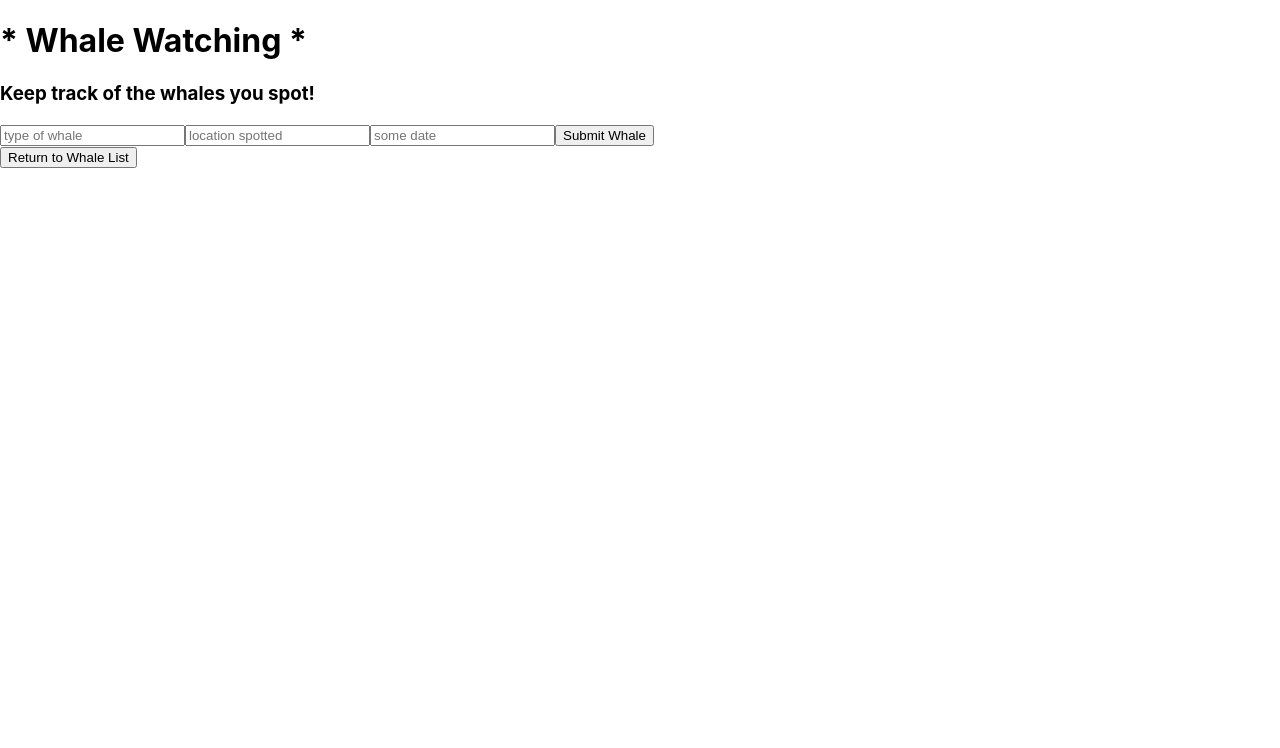
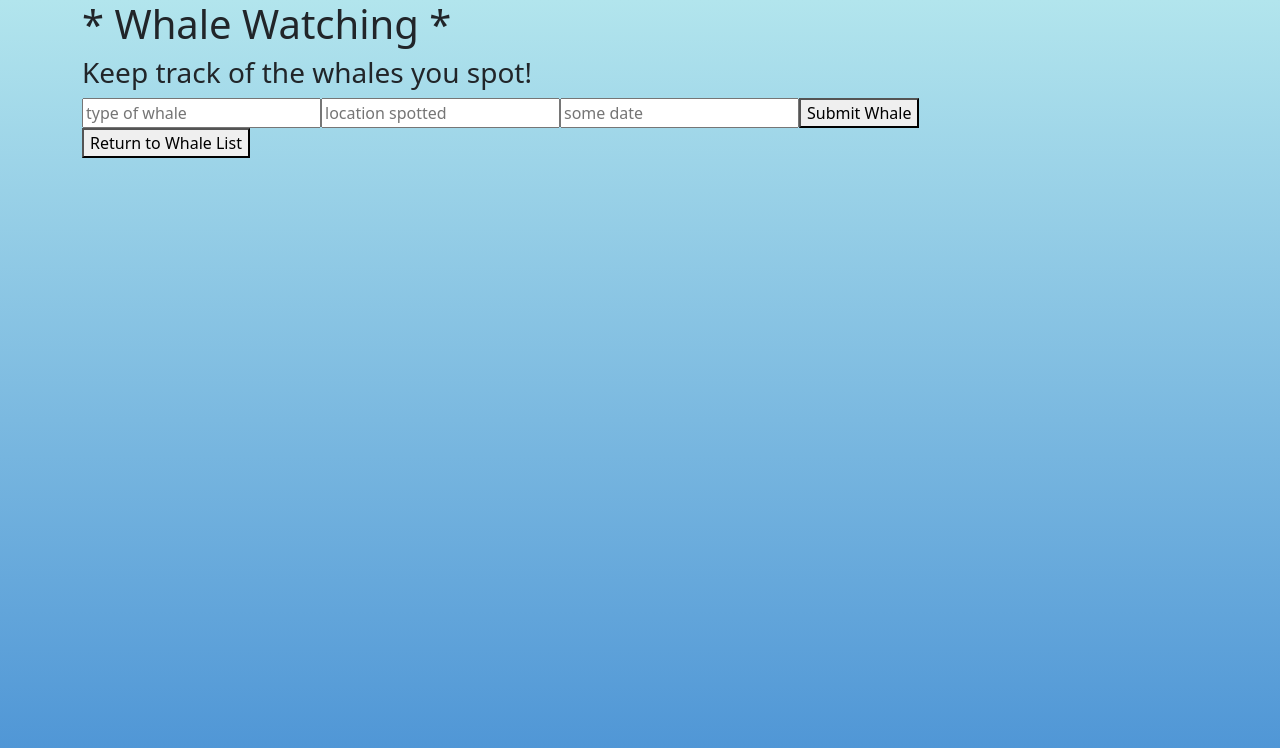
Before and after one commit to lauramhope/WhaleTracker, a React (Create React App) app: page / in a window 1280 px wide. Both pictures are taken after a click on the button "Add Whale". Shown: the top 748 px of the page. Built offline with nearby package versions, Linux system fonts and the light colour scheme.

Commit message:
delete functionality in place, edit update WIP

```diff
--- a/package.json
+++ b/package.json
@@ -6,6 +6,7 @@
     "@testing-library/jest-dom": "^5.16.5",
     "@testing-library/react": "^13.4.0",
     "@testing-library/user-event": "^13.5.0",
+    "bootstrap": "^5.3.0",
     "react": "^18.2.0",
     "react-dom": "^18.2.0",
     "react-scripts": "5.0.1",
--- a/src/components/App.js
+++ b/src/components/App.js
@@ -2,12 +2,15 @@ import './App.css';
 import React from 'react';
 import Header from './Header';
 import WhaleControl from "./WhaleControl";
+import 'bootstrap/dist/css/bootstrap.min.css';
 
 function App(){
   return (
     <React.Fragment>
-      <Header />
-      <WhaleControl/>
+      <div class="container">
+        <Header />
+        <WhaleControl />
+      </div>
     </React.Fragment>
   );
 }
--- a/src/components/EditWhaleForm.js
+++ b/src/components/EditWhaleForm.js
@@ -1,27 +1,30 @@
-// import React from "react";
-// import ReusableForm from "./ReusableForm";
-// import PropTypes from "prop-types";
+import React from "react";
+import ReusableForm from "./ReusableForm";
+import PropTypes from "prop-types";
 
-// function EditWhaleForm(props) {
-//   const { whale } = props;
+EditWhaleForm.propTypes = {
+  whale: PropTypes.object,
+  onEditWhale: PropTypes.func
+};
 
-//   function handleEditWhaleFormSubmission(event){
-//     event.preventDefault();
-//     props.onEditWhale({species: event.target.species.value, location: event.target.location.value, date: event.target.date.value, id: whale.id});
-//   }
+function EditWhaleForm(props) {
+  const { whale } = props;
 
-//   return (
-//     <React.Fragment>
-//       <ReusableForm
-//         formSubmissionHandler={handleEditWhaleFormSubmission}
-//         buttonText="Update Whale" />
-//     </React.Fragment>
-//   );
-// }
+  function handleEditWhaleFormSubmission(event){
+    event.preventDefault();
+    props.onEditWhale({species: event.target.species.value,
+       location: event.target.location.value,
+       date: event.target.date.value,
+       id: whale.id});
+  }
 
-// EditWhaleForm.propTypes = {
-//   whale: PropTypes.object,
-//   onEditWhale: PropTypes.func
-// };
+    return (
+      <React.Fragment>
+        <ReusableForm
+          formSubmissionHandler={handleEditWhaleFormSubmission}
+          buttonText="Update Whale" />
+      </React.Fragment>
+    );
+}
 
-// export default EditWhaleForm;
+export default EditWhaleForm;
--- a/src/components/NewWhaleForm.js
+++ b/src/components/NewWhaleForm.js
@@ -1,7 +1,7 @@
 import React from "react";
 import { v4 } from 'uuid';
 import PropTypes from "prop-types";
-
+import ReusableForm from "./ReusableForm";
 
 function NewWhaleForm(props){
   function handleNewWhaleFormSubmission(event){
@@ -16,21 +16,9 @@ function NewWhaleForm(props){
 
   return (
     <React.Fragment>
-      <form onSubmit={handleNewWhaleFormSubmission}>
-        <input
-          type="text"
-          name="species"
-          placeholder="type of whale"/>
-        <input
-          type="text"
-          name="location"
-          placeholder="location spotted"/>
-        <input
-          type="text"
-          name="date"
-          placeholder="some date"/>
-        <button type='submit'>Submit Whale</button>
-      </form>
+      <ReusableForm
+        formSubmissionHandler={handleNewWhaleFormSubmission}
+        buttonText="Add Whale" />
     </React.Fragment>
   );
 }
--- a/src/components/ReusableForm.js
+++ b/src/components/ReusableForm.js
@@ -1,30 +1,30 @@
-// import React from "react";
-// import PropTypes from "prop-types";
+import React from "react";
+import PropTypes from "prop-types";
 
-// function ReusableForm(props) {
-//   return (
-//     <React.Fragment>
-//       <form onSubmit={props.formSubmissionHandler}>
-//       <input
-//           type="text"
-//           name="species"
-//           placeholder="type of whale"/>
-//         <input
-//           type="text"
-//           name="location"
-//           placeholder="location spotted"/>
-//         <input
-//           type="text"
-//           name="date"
-//           placeholder="some date"/>
-//         <button type='submit'>Submit Whale</button>
-//       </form>
-//     </React.Fragment>
-//   );
-// }
+function ReusableForm(props) {
+  return (
+    <React.Fragment>
+      <form onSubmit={props.formSubmissionHandler}>
+      <input
+          type="text"
+          name="species"
+          placeholder="type of whale"/>
+        <input
+          type="text"
+          name="location"
+          placeholder="location spotted"/>
+        <input
+          type="text"
+          name="date"
+          placeholder="some date"/>
+        <button type='submit'>Submit Whale</button>
+      </form>
+    </React.Fragment>
+  );
+}
 
-// ReusableForm.propTypes = {
-//   formSubmissionHandler: PropTypes.func
-// };
+ReusableForm.propTypes = {
+  formSubmissionHandler: PropTypes.func
+};
 
-// export default ReusableForm;
+export default ReusableForm;
--- a/src/components/Whale.js
+++ b/src/components/Whale.js
@@ -5,9 +5,9 @@ function Whale(props){
   return(
     <React.Fragment>
       <div onClick = {() => props.whenWhaleClicked(props.id)}>
-        <h3>Species: {props.species}</h3>
-        <p>Date: {props.date}</p>
-        <p>Location: {props.location}</p>
+        <h3>{props.species}</h3>
+        <p>{props.date}</p>
+        <p>{props.location}</p>
       </div>
     </React.Fragment>
   );
--- a/src/components/WhaleControl.js
+++ b/src/components/WhaleControl.js
@@ -2,15 +2,17 @@ import React from 'react';
 import WhaleList from './WhaleList';
 import NewWhaleForm from "./NewWhaleForm";
 import WhaleDetail from './WhaleDetail';
-// import EditWhaleForm from './EditWhaleForm';
+import EditWhaleForm from './EditWhaleForm';
 
 class WhaleControl extends React.Component {
+
   constructor(props) {
     super(props);
     this.state = {
       formVisibleOnPage: false,
       mainWhaleList: [],
-      selectedWhale: null
+      selectedWhale: null,
+      editing: false
     };
   }
 
@@ -18,25 +20,27 @@ class WhaleControl extends React.Component {
     const selectWhale = this.state.mainWhaleList.filter(whale => whale.id === id)[0];
     this.setState({selectedWhale: selectWhale});
   }
-  // OLD HANDLE CLICK for reference
-  // handleClick = () => {
-  //   this.setState(prevState => ({
-  //     formVisibleOnPage: !prevState.formVisibleOnPage
-  //   }));
-  // }
-
 
   handleClick = () => {
     if(this.state.selectedWhale != null){
       this.setState({
         formVisibleOnPage: false,
-        selectedWhale: null
+        selectedWhale: null,
+        editing: false
       });
     }else {
       this.setState(prevState => ({
         formVisibleOnPage: !prevState.formVisibleOnPage
       }));
+    }
   }
+
+  handleDeletingWhale = (id) => {
+    const selectWhale = this.state.mainWhaleList.filter(whale => whale.id !== id);
+    this.setState({
+      mainWhaleList: selectWhale,
+      selectedWhale: null
+    });
   }
 
   handleEditingWhaleInList = (whaleToEdit) => {
@@ -50,6 +54,11 @@ class WhaleControl extends React.Component {
     });
   }
 
+  handleEditClick = () => {
+    console.log("handleEditClick reached!");
+    this.setState({editing: true});
+  }
+
   handleAddNewWhaleToList = (newWhale) => {
     const newWhaleList = this.state.mainWhaleList.concat(newWhale);
     this.setState({mainWhaleList: newWhaleList,
@@ -60,10 +69,13 @@ class WhaleControl extends React.Component {
     let currentlyVisibleState = null;
     let buttonText = null;
 
-    if(this.state.selectedWhale != null){
-      currentlyVisibleState = <WhaleDetail whale={this.state.selectedWhale} />
-      buttonText = "Return to Ticket List";
-    }else if (this.state.formVisibleOnPage) {
+    if(this.state.editing){
+      currentlyVisibleState = <EditWhaleForm whale = {this.state.selectedWhale} onEditWhale = {this.handleEditingWhaleInList} />
+      buttonText = "Return to Whale List";
+    } else if(this.state.selectedWhale != null){
+      currentlyVisibleState = <WhaleDetail whale={this.state.selectedWhale} onClickingDelete = {this.handleDeletingWhale} />
+      buttonText = "Return to Whale List";
+    } else if (this.state.formVisibleOnPage) {
       currentlyVisibleState = <NewWhaleForm onNewWhaleCreation={this.handleAddNewWhaleToList} />;
       buttonText = "Return to Whale List";
     } else {
--- a/src/components/WhaleDetail.js
+++ b/src/components/WhaleDetail.js
@@ -2,19 +2,23 @@ import React from 'react';
 import PropTypes from 'prop-types';
 
 function WhaleDetail(props){
+  const { whale } = props;
+
   return (
     <React.Fragment>
       <h1>Whale Detail</h1>
-      <h3>{props.whale.species}</h3>
-      <h3>{props.whale.location}</h3>
-      <h3>{props.whale.date}</h3>
-      <button onClick={props.onClickingEdit}>Update Whale</button>
+      <h3>{whale.species}</h3>
+      <h3>{whale.location}</h3>
+      <h3>{whale.date}</h3>
+      <button onClick={()=> props.onClickingDelete(whale.id)}>Delete Whale</button>
+      <button onClick={props.onClickingEdit}>Update Whale Details</button>
     </React.Fragment>
   );
 }
 
 WhaleDetail.propTypes = {
   whale: PropTypes.object,
+  onClickingDelete: PropTypes.func,
   onClickingEdit: PropTypes.func
 };
 
--- a/src/index.css
+++ b/src/index.css
@@ -5,6 +5,8 @@ body {
     sans-serif;
   -webkit-font-smoothing: antialiased;
   -moz-osx-font-smoothing: grayscale;
+  background: linear-gradient(0deg, hsl(209, 62%, 56%) 0%, rgb(178, 229, 237) 100%);
+  background-attachment: fixed;
 }
 
 code {
--- a/src/index.js
+++ b/src/index.js
@@ -2,6 +2,7 @@ import React from 'react';
 import ReactDOM from 'react-dom/client';
 import './index.css';
 import App from './components/App';
+import 'bootstrap/dist/css/bootstrap.min.css';
 
 
 const root = ReactDOM.createRoot(document.getElementById('root'));
```
Also changed, not shown: 1 other file (tests, documents, lock files or other folders).
